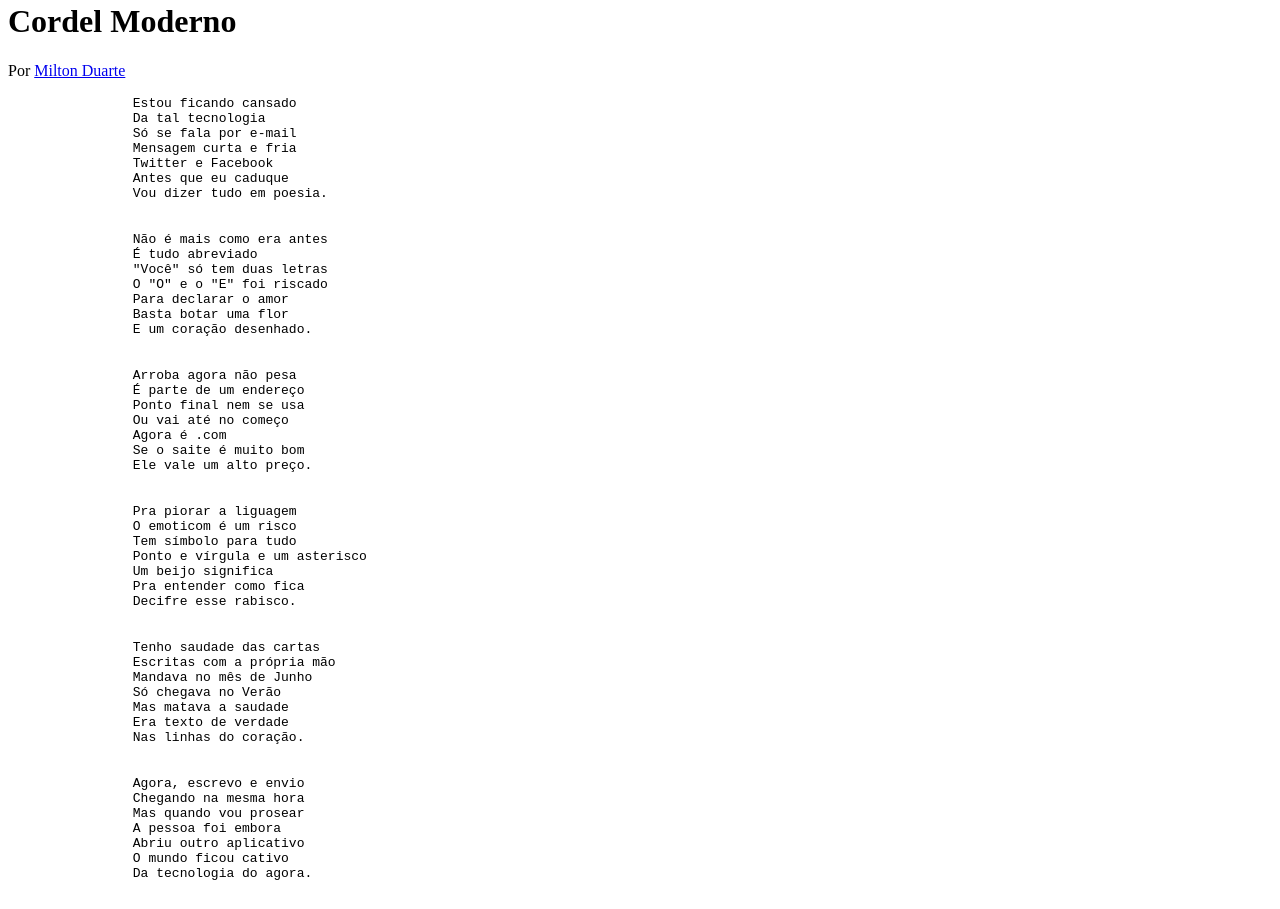
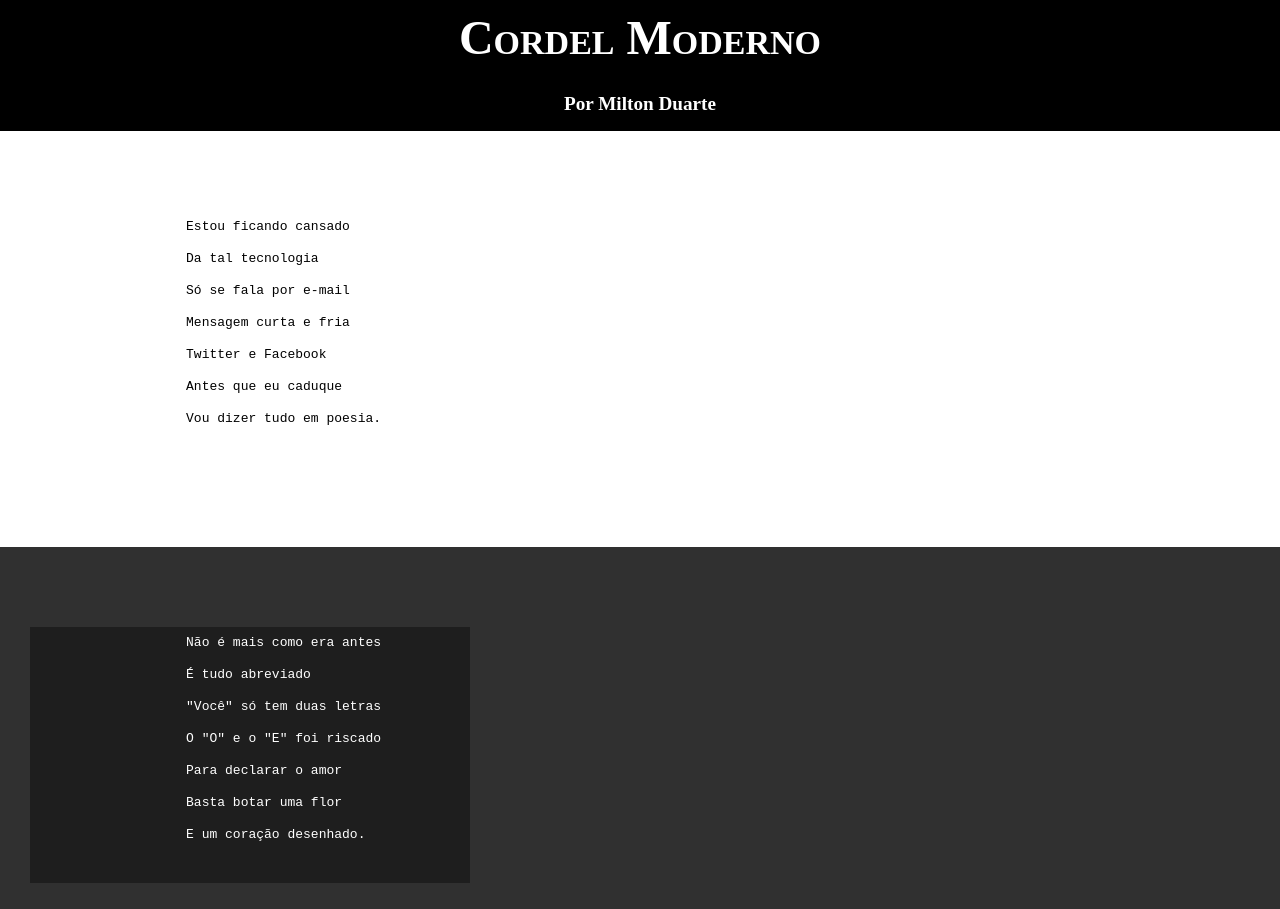
Before and after one commit to Gugangelo/Desafio-12-Site-com-Cordel, a plain HTML site: page index.html in a window 1280 px wide. Shown: the part 18-927 px from the top of the page. Drawn offline with Linux system fonts and the light colour scheme.

Commit message:
Conteúdo adicionado ao HTML e CSS básico criado.

```diff
--- a/cordel.css
+++ b/cordel.css
@@ -1 +1,63 @@
 @charset "UTF-8";
+
+* {
+    margin: 0;
+    padding: 0;
+}
+
+body {
+    min-height: 100vh;
+}
+
+header {
+    background-color: black;
+    color: white;
+    text-align: center;
+}
+
+header > h1 {
+    padding: 28px 0px 16px 0px;
+    font-size: 3em;
+    font-variant: small-caps;
+}
+
+header > p {
+    padding: 12px 0px 16px 0px;
+    font: normal bold 1.2em 'Times New Roman';
+}
+
+header a, footer a {
+    color: white;
+    text-decoration: none;
+}
+
+header a:hover,  footer a:hover {
+    text-decoration: underline;
+}
+
+section {
+    padding: 10vh 0px 10vh 30px;
+    line-height: 2em;
+}
+
+section.normal {
+    background-color: white;
+    color: black;
+}
+
+section.imagem {
+    background-color: rgb(48, 48, 48);
+    color: white;
+}
+
+section.imagem pre {
+    width: 440px;
+    background-color: rgba(0, 0, 0, 0.368);
+    margin: 0;
+}
+
+footer {
+    background-color: black;
+    color: white;
+    text-align: center;
+}
--- a/index.html
+++ b/index.html
@@ -5,7 +5,7 @@
     <meta http-equiv="X-UA-Compatible" content="IE=edge">
     <meta name="viewport" content="width=device-width, initial-scale=1.0">
     <title>Cordel</title>
-    <link rel="stylesheet" href="cordel.css.css">
+    <link rel="stylesheet" href="cordel.css">
 </head>
 
 <body>
@@ -15,6 +15,7 @@
     </header>
 
     <main>
+        <section class="normal">
             <p>
                 <pre>
                     Estou ficando cansado
@@ -26,7 +27,9 @@
                     Vou dizer tudo em poesia.
                 </pre>
             </p>
+        </section>
 
+        <section class="imagem">
             <p>
                 <pre>
                     Não é mais como era antes
@@ -38,7 +41,9 @@
                     E um coração desenhado.
                 </pre>
             </p>
+        </section>
 
+        <section class="normal">
             <p>
                 <pre>
                     Arroba agora não pesa
@@ -62,7 +67,9 @@
                     Decifre esse rabisco.
                 </pre>
             </p>
+        </section>
 
+        <section class="imagem">
             <p>
                 <pre>
                     Tenho saudade das cartas
@@ -74,7 +81,9 @@
                     Nas linhas do coração.
                 </pre>
             </p>
+        </section>
 
+        <section class="normal">
             <p>
                 <pre>
                     Agora, escrevo e envio
@@ -98,6 +107,7 @@
                     Deixe que Deus interprete
                 </pre>
             </p>
+        </section>
     </main>
 
     <footer>
```
Lines whose indentation alone changed are shown as unchanged.
